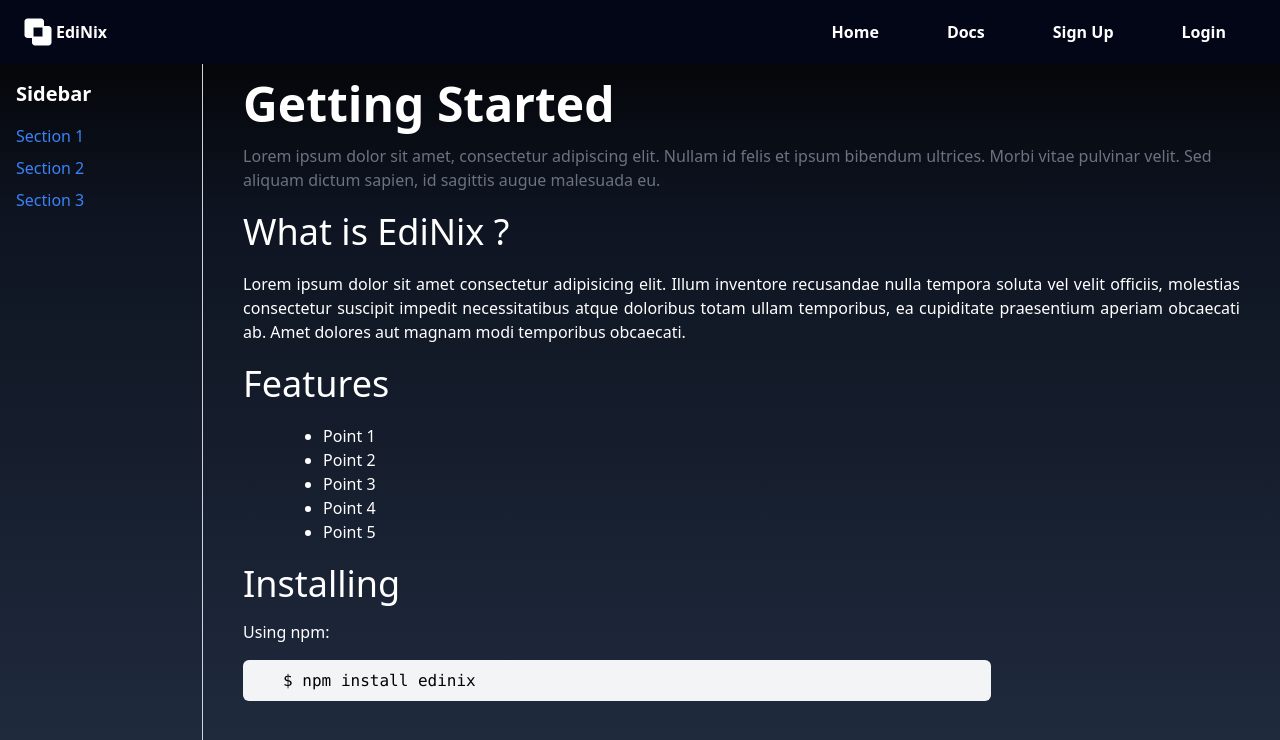
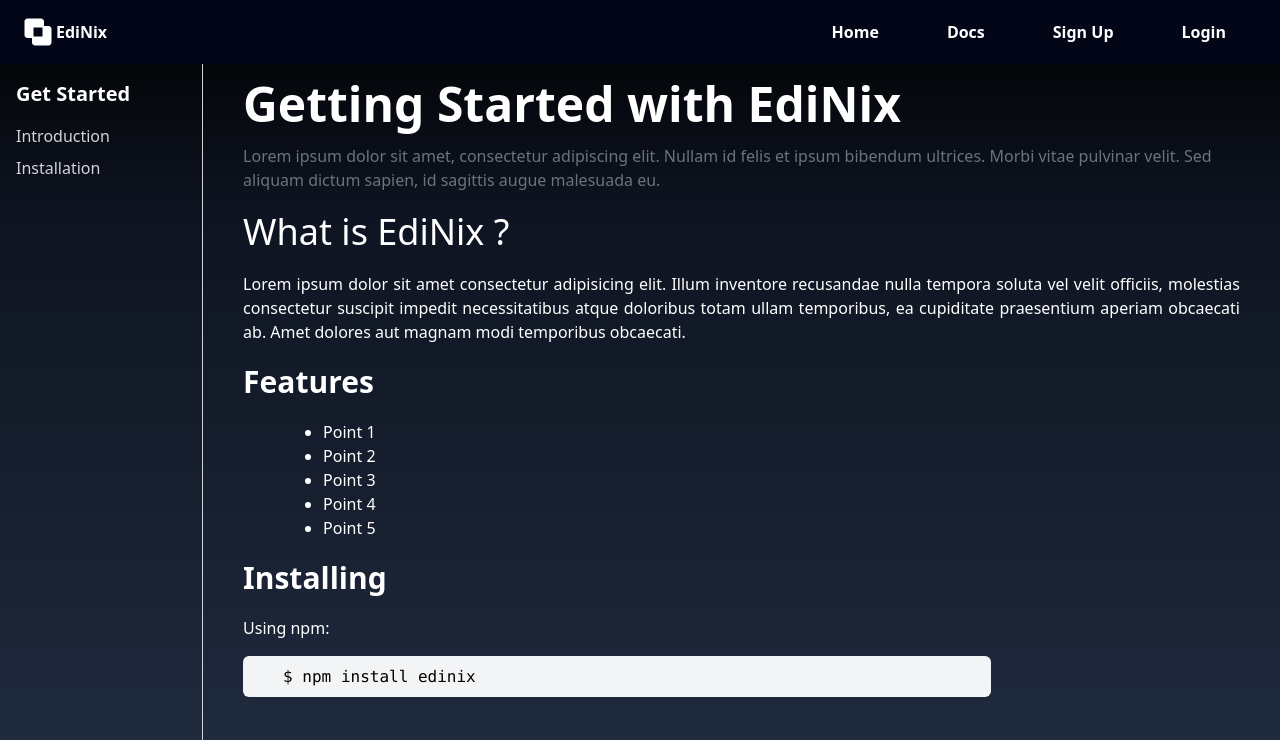
Before and after one commit to itsme-Subid/EdiNix, a React (Vite) app in the folder client/: page /docs in a window 1280 px wide. Shown: the top 740 px of the page. Built offline with nearby package versions, Linux system fonts and the light colour scheme.

Commit message:
Update sidebar and main content headings

```diff
--- a/client/src/components/docs.jsx
+++ b/client/src/components/docs.jsx
@@ -4,24 +4,18 @@ import { BiExclude } from "react-icons/bi";
 const Sidebar = () => {
 	return (
 		<div className='w-1/3 h-full overflow-y-auto p-4 border-r border-gray-300'>
-			<h2 className='font-bold text-xl mb-4'>Sidebar</h2>
+			<h2 className='font-bold text-xl mb-4'>Get Started</h2>
 			<ul className='space-y-2'>
 				<li>
-					<a href='#section1' className='text-blue-500 hover:underline'>
-						Section 1
+					<a href='#section1' className='text-gray-300 hover:underline'>
+						Introduction
 					</a>
 				</li>
 				<li>
-					<a href='#section2' className='text-blue-500 hover:underline'>
-						Section 2
+					<a href='#section2' className='text-gray-300 hover:underline'>
+						Installation
 					</a>
 				</li>
-				<li>
-					<a href='#section3' className='text-blue-500 hover:underline'>
-						Section 3
-					</a>
-				</li>
-				{/* Add more links as needed */}
 			</ul>
 		</div>
 	);
@@ -31,7 +25,7 @@ const MainContent = () => {
 		<div className='flex h-screen overflow-hidden'>
 			<div className='flex-grow mx-10 py-4 w-2/3'>
 				<h2 id='section1' className='font-bold text-5xl mb-4'>
-					Getting Started
+					Getting Started with EdiNix
 				</h2>
 				<p className='text-gray-500'>
 					Lorem ipsum dolor sit amet, consectetur adipiscing elit. Nullam id
@@ -46,7 +40,7 @@ const MainContent = () => {
 					totam ullam temporibus, ea cupiditate praesentium aperiam obcaecati
 					ab. Amet dolores aut magnam modi temporibus obcaecati.
 				</p>
-				<h1 className='my-5 text-4xl'>Features</h1>
+				<h1 className='my-5 text-3xl font-semibold'>Features</h1>
 				<ul className='list-disc ml-20'>
 					<li>Point 1</li>
 					<li>Point 2</li>
@@ -54,7 +48,7 @@ const MainContent = () => {
 					<li>Point 4</li>
 					<li>Point 5</li>
 				</ul>
-				<h1 className='mt-5 text-4xl'>Installing</h1>
+				<h1 className='my-5 text-3xl font-semibold'>Installing</h1>
 				<p className='my-4'>Using npm:</p>
 				<h1 className='bg-gray-100 py-2 px-10 rounded-md text-black w-3/4'>
 					<code>$ npm install edinix</code>
```
Also changed, not shown: client/src/components/footer.jsx (added).
